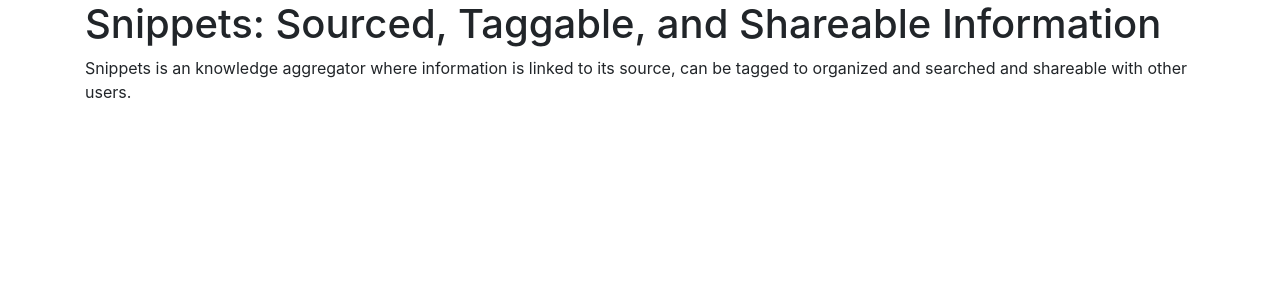
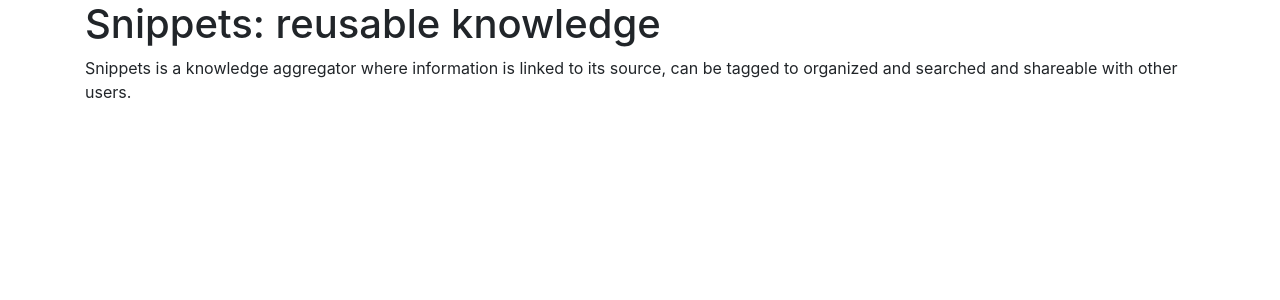
Before and after one commit to a-bangk/snippets.eu, a Python web app: template app/templates/index.html in a window 1280 px wide. Shown: the part 56-356 px from the top of the page. Run offline with Jinja, Linux system fonts and the light colour scheme; the template is opened without the code that fills it, so the values that code supplies are empty.

Commit message:
update index

```diff
--- a/app/templates/index.html
+++ b/app/templates/index.html
@@ -1,9 +1,9 @@
 {% extends 'base.html' %}
 
 {% block content %}
-    <h1>{% block title %} Snippets: Sourced, Taggable, and Shareable Information {% endblock %}</h1>
+    <h1>{% block title %} Snippets: reusable knowledge{% endblock %}</h1>
     <p>
-        Snippets is an knowledge aggregator where information is linked to its source, can be tagged to organized and searched and shareable with other users.
+        Snippets is a knowledge aggregator where information is linked to its source, can be tagged to organized and searched and shareable with other users.
     </p>
 
 
```
